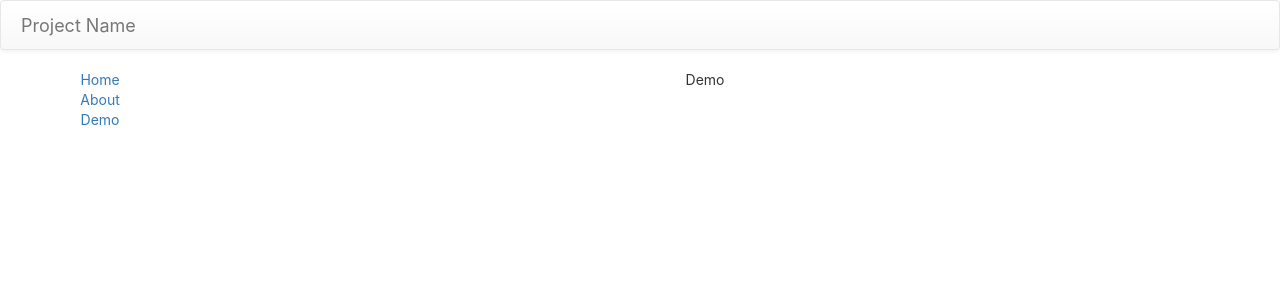
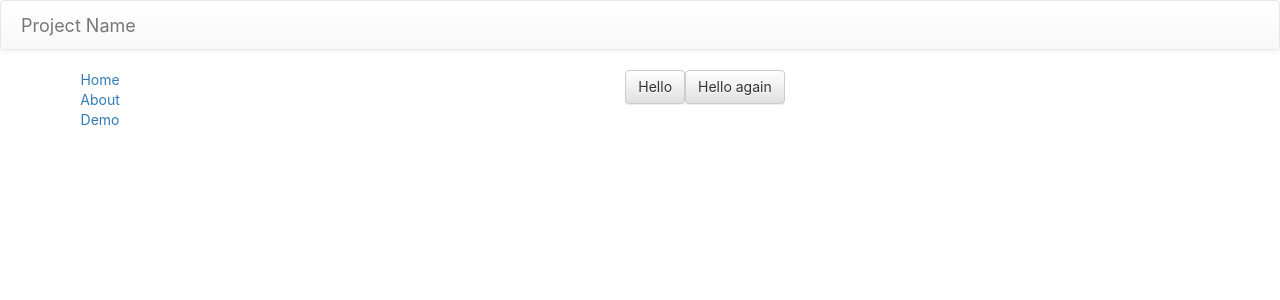
Before and after one commit to zhaolc90/create-react-site, a React app in the folder ui/: page /demo in a window 1280 px wide. Shown: the top 300 px of the page. Built offline with nearby package versions, Linux system fonts and the light colour scheme.

Commit message:
Update Demo.js

```diff
--- a/ui/src/pages/Demo.js
+++ b/ui/src/pages/Demo.js
@@ -1,6 +1,18 @@
 import React, { Component } from 'react';
 import {connect} from "react-redux"
 import {addTodo} from '../actions'
+import {Button } from 'react-bootstrap'
+// var createReactClass = require('create-react-class')
+const pageData = [
+  {
+    component: Button,
+    children:"Hello"
+  },
+  {
+    component: Button,
+    children:"Hello again"
+  }]
+
 const getVisibleTodos = (todos, filter) => {
     switch (filter) {
       case 'SHOW_COMPLETED':
@@ -26,14 +38,31 @@ const getVisibleTodos = (todos, filter) => {
       }
     }
   }
+  const createPage = (data) =>{
+    console.log(data)
+    const children = []
+    data.forEach(element => {
+      children.push(
+        <element.component>
+          {element.children}
+        </element.component>
+      )
+    });
+    return(
+      function(){
+        return(
+          <div>
+              {children}
+          </div>
+        )
+      }
+    )
+  }
+const Page = createPage(pageData)
 
 class Demo extends Component{
     render(){
-        return (
-            <div>
-                Demo
-            </div>
-        )
+        return <Page />
     }
 }
 const VisibleTodoList = connect(
```
